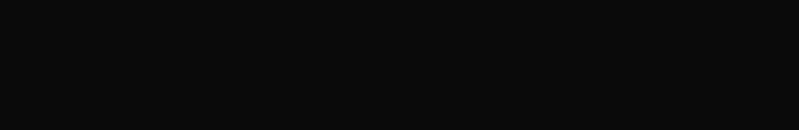
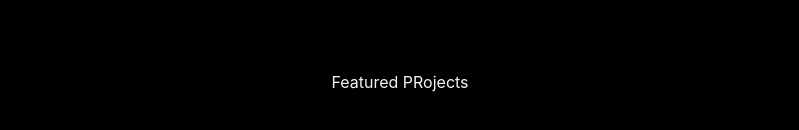
Before and after one commit to joohhhnnnny/Portfolio, a React (Vite) app: page / in a window 1280 px wide. Shown: the part 1610-1740 px from the top of the page, without its empty margins (240-1039 px from the left). Before the commit the page ends 1600 px from the top, so only its background shows below. Built offline with nearby package versions, Linux system fonts and the light colour scheme.

Commit message:
nice nice nice

```diff
--- a/src/App.jsx
+++ b/src/App.jsx
@@ -5,6 +5,7 @@
 import { MobileMenu } from './components/MobileMenu';
 import { Home } from './components/sections/Home';
 import { About } from './components/sections/About';
+import { Projects } from './components/sections/Projects';
 import "./index.css";
 
 function App() {
@@ -23,6 +24,7 @@
         <MobileMenu menuOpen={menuOpen} setMenuOpen={setMenuOpen}/>
         <Home />
         <About />
+        <Projects />
       </div>
     </>
   )
--- a/src/components/sections/Projects.jsx
+++ b/src/components/sections/Projects.jsx
@@ -0,0 +1,12 @@
+export const Projects = () => {
+  return (
+    <section
+      id="projects"
+      className="main-h-screen flex items-center justify-center py-20"
+    >
+      <div className="max-w-5xl mx-auto px-4">
+        <h2>Featured PRojects</h2>
+      </div>
+    </section>
+  );
+}
```
